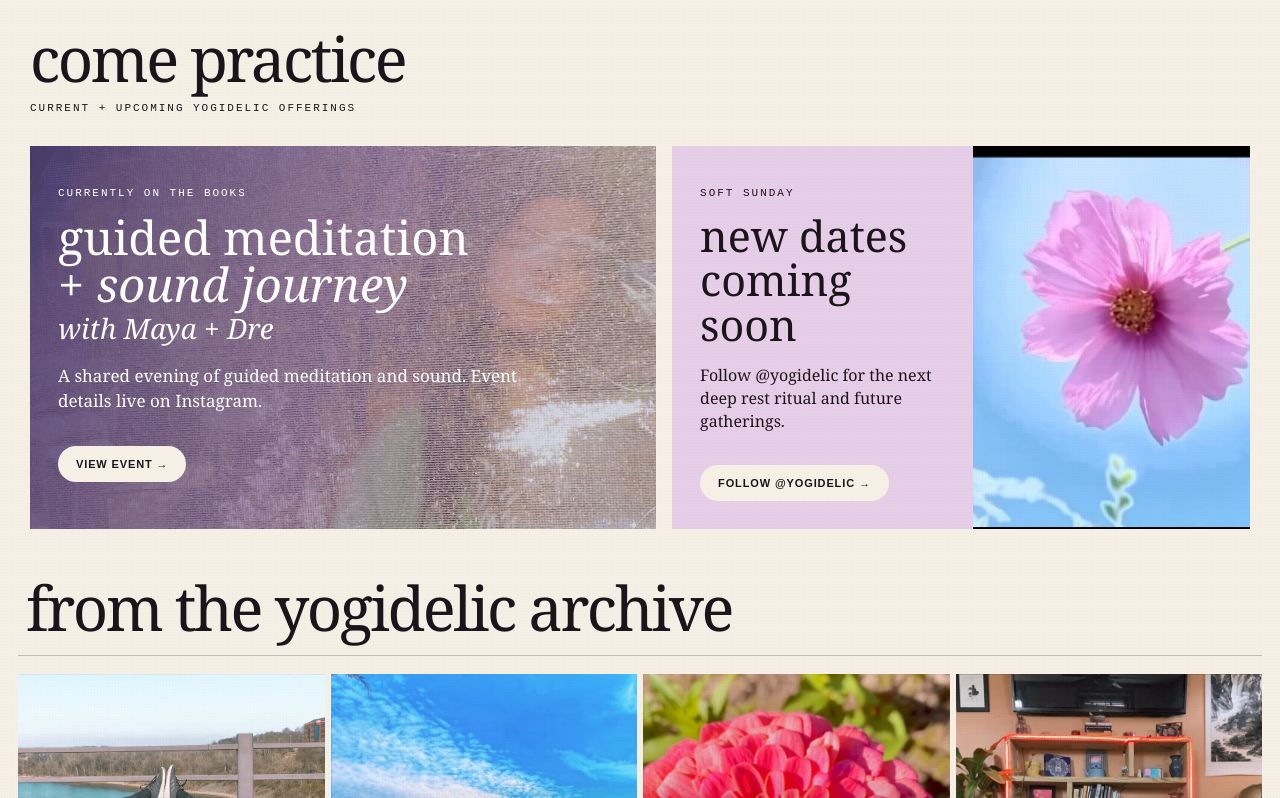
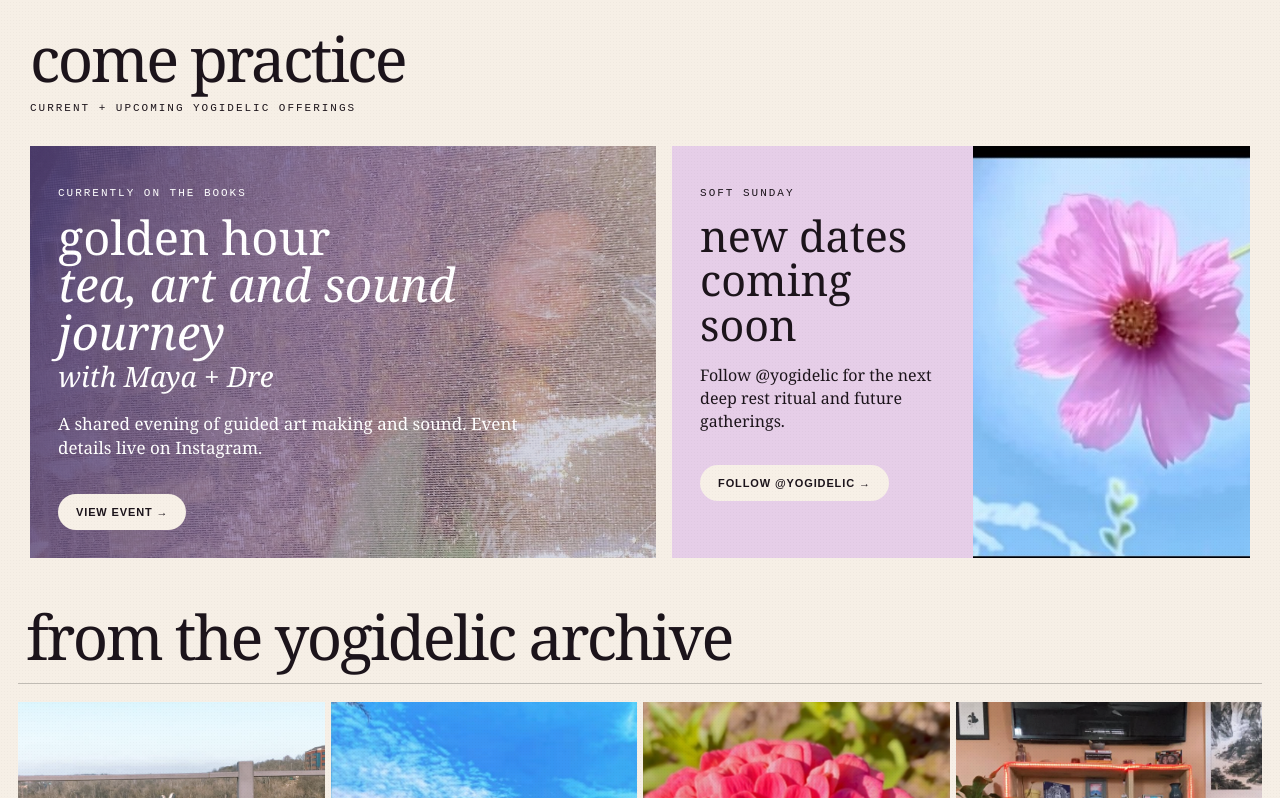
Before and after one commit to dre-web-studio/yogidelic, a plain HTML site: page index.html in a window 1280 px wide. Shown: the part 1312-2110 px from the top of the page. Drawn offline with Linux system fonts and the light colour scheme.

Commit message:
Update index.html

```diff
--- a/index.html
+++ b/index.html
@@ -56,9 +56,9 @@
       <div class="practice-grid">
         <article class="current-event">
           <p class="micro">CURRENTLY ON THE BOOKS</p>
-          <h3>guided meditation<br><span class="script">+ sound journey</span></h3>
+          <h3>golden hour<br><span class="script">tea, art and sound journey</span></h3>
           <p class="script small-script">with Maya + Dre</p>
-          <p>A shared evening of guided meditation and sound. Event details live on Instagram.</p>
+          <p>A shared evening of guided art making and sound. Event details live on Instagram.</p>
           <a class="pill light" href="https://www.instagram.com/p/Ddjxy_GxpfO/" target="_blank" rel="noreferrer">VIEW EVENT →</a>
         </article>
 
```
